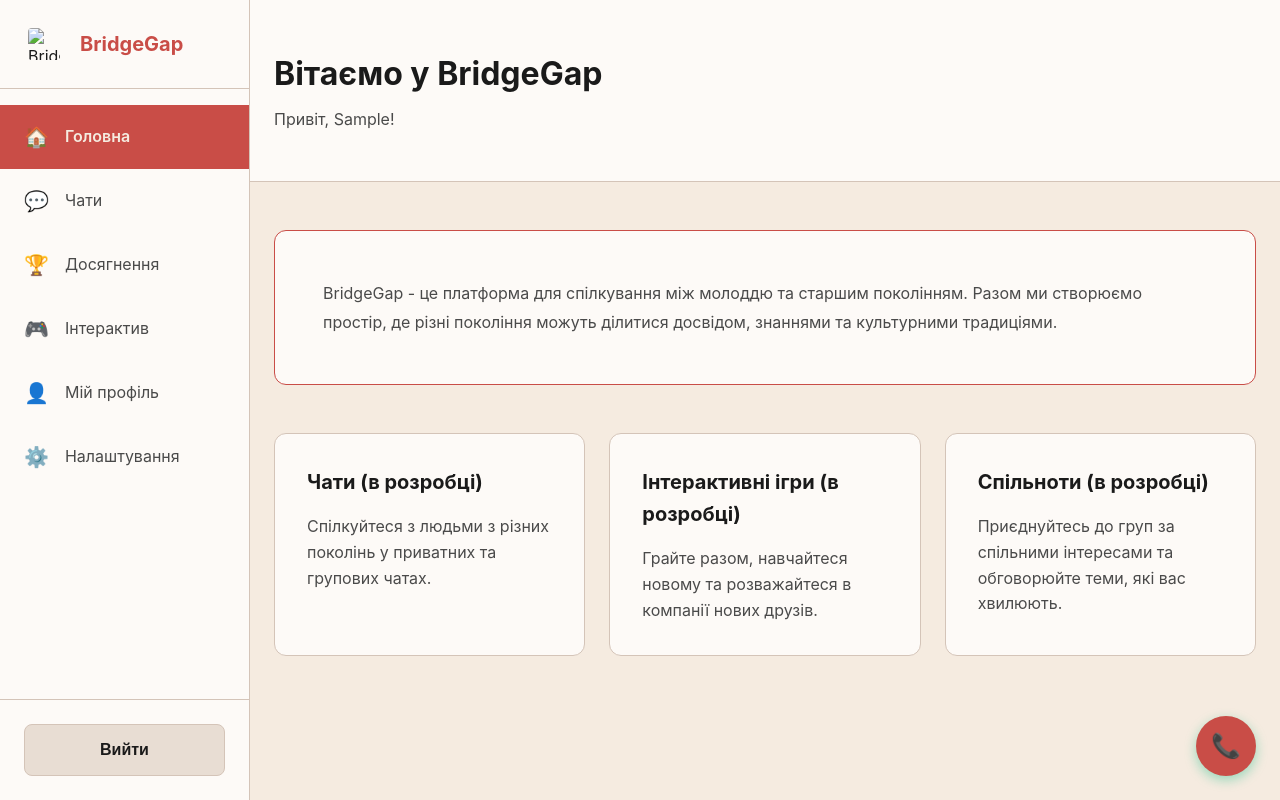
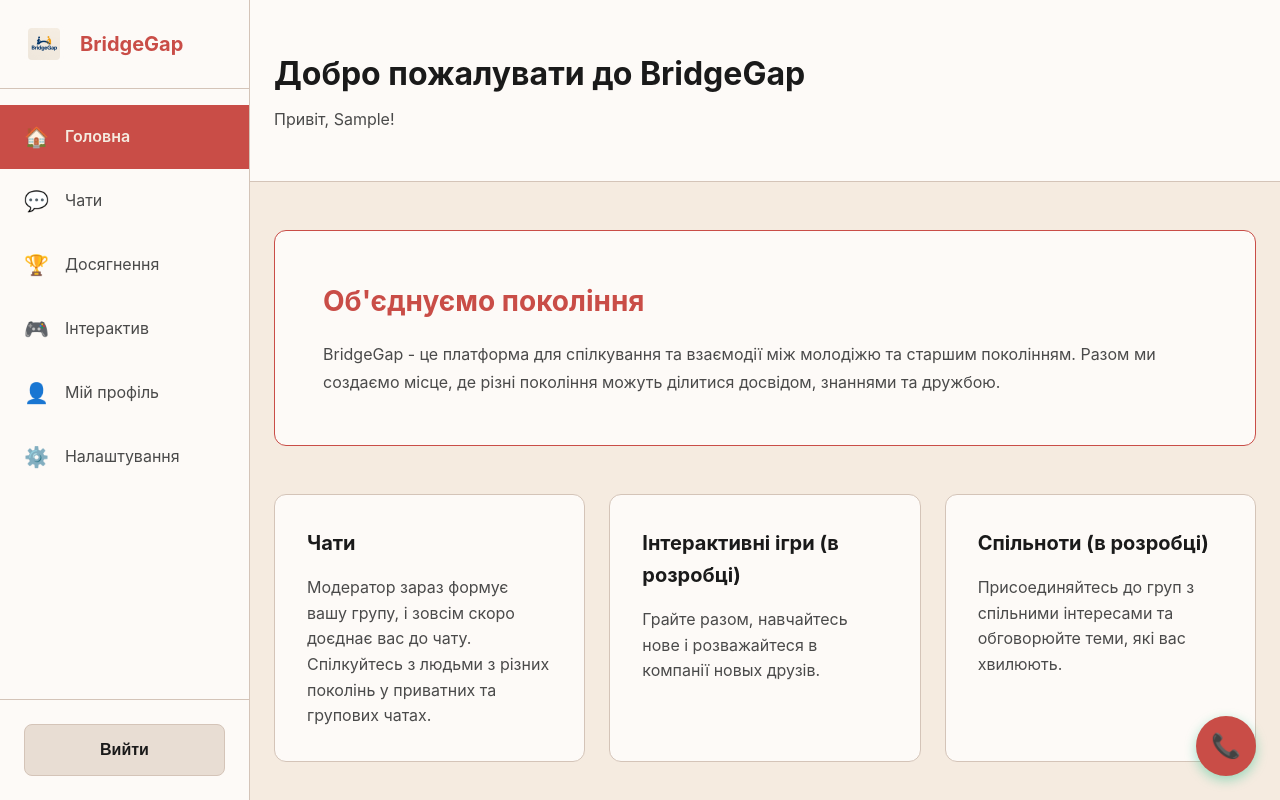
Before and after one commit to Volodymyr54t4t/BridgeGap, a website: page frontend/dashboard.html in a window 1280 px wide. Drawn offline with Linux system fonts and the light colour scheme; no server answers; sample sign-in values are in the browser's storage.

Commit message:
Update frontend paths and enhance logo styling
Fixed relative paths for CSS, JS, and image assets across HTML files to ensure consistent loading. Improved .logo-image styling in CSS for better visibility and added fallback styling for failed image loads. Updated dashboard content and minor text corrections for clarity. Moved logo.jpg to frontend/images/ for better organization.

```diff
--- a/frontend/css/style.css
+++ b/frontend/css/style.css
@@ -114,7 +114,7 @@ body {
   gap: var(--spacing-md);
 }
 
-/* Updated logo size to be larger and more visible */
+/* Enhanced logo image styling with better visibility and error handling */
 .logo-image {
   width: 50px;
   height: 50px;
@@ -122,6 +122,17 @@ body {
   object-fit: contain;
   background-color: var(--color-bg-secondary);
   padding: 4px;
+  display: block;
+  flex-shrink: 0;
+}
+
+/* Added fallback styling if image fails to load */
+.logo-image[alt]::before {
+  content: attr(alt);
+  display: block;
+  text-align: center;
+  font-size: 0.7rem;
+  color: var(--color-text-secondary);
 }
 
 .logo {
--- a/frontend/dashboard.html
+++ b/frontend/dashboard.html
@@ -5,7 +5,7 @@
     <meta charset="UTF-8">
     <meta name="viewport" content="width=device-width, initial-scale=1.0">
     <title>BridgeGap - Панель користувача</title>
-    <link rel="stylesheet" href="/css/style.css">
+    <link rel="stylesheet" href="css/style.css">
 </head>
 
 <body>
@@ -65,29 +65,29 @@
             <!-- Home Page -->
             <section class="page" id="page-home" data-page="home">
                 <header class="page-header">
-                    <h1>Вітаємо у BridgeGap</h1>
+                    <h1>Добро пожалувати до BridgeGap</h1>
                     <p id="userGreeting"></p>
                 </header>
                 <div class="page-content">
                     <div class="welcome-card">
-
-                        <p>BridgeGap - це платформа для спілкування між молоддю та старшим поколінням. Разом ми
-                            створюємо простір, де різні покоління можуть ділитися досвідом, знаннями та культурними
-                            традиціями.
+                        <h2>Об'єднуємо покоління</h2>
+                        <p>BridgeGap - це платформа для спілкування та взаємодії між молодіжю та старшим поколінням.
+                            Разом ми создаємо місце, де різні покоління можуть ділитися досвідом, знаннями та дружбою.
                         </p>
                     </div>
                     <div class="features-grid">
                         <div class="feature-card">
-                            <h3>Чати (в розробці)</h3>
-                            <p>Спілкуйтеся з людьми з різних поколінь у приватних та групових чатах.</p>
+                            <h3>Чати</h3>
+                            <p>Модератор зараз формує вашу групу, і зовсім скоро доєднає вас до чату. Спілкуйтесь з
+                                людьми з різних поколінь у приватних та групових чатах.</p>
                         </div>
                         <div class="feature-card">
                             <h3>Інтерактивні ігри (в розробці)</h3>
-                            <p>Грайте разом, навчайтеся новому та розважайтеся в компанії нових друзів.</p>
+                            <p>Грайте разом, навчайтесь нове і розважайтеся в компанії новых друзів.</p>
                         </div>
                         <div class="feature-card">
                             <h3>Спільноти (в розробці)</h3>
-                            <p>Приєднуйтесь до груп за спільними інтересами та обговорюйте теми, які вас хвилюють.</p>
+                            <p>Присоединяйтесь до груп з спільними інтересами та обговорюйте теми, які вас хвилюють.</p>
                         </div>
                     </div>
                 </div>
@@ -367,7 +367,7 @@
         </div>
     </div>
 
-    <script src="/js/dashboard.js"></script>
+    <script src="js/dashboard.js"></script>
 </body>
 
 </html>
```
Also changed, not shown: frontend/index.html (+5 -9 lines), frontend/moderator.html (+4 -4 lines), frontend/images/logo.jpg (renamed from images/logo.jpg).
